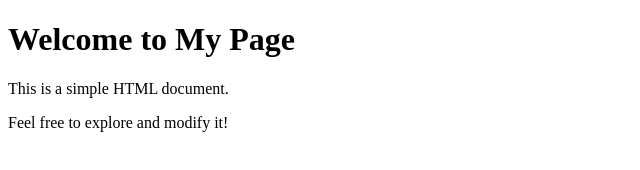
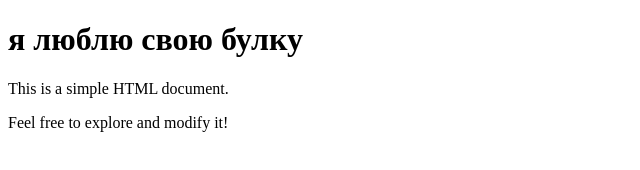
Before and after one commit to 01eksandr0/learn-branches, a plain HTML site: page index.html in a window 1280 px wide. Shown: the whole page, without its empty margins (0-640 px from the left). Drawn offline with Linux system fonts and the light colour scheme.

Commit message:
change h1

```diff
--- a/index.html
+++ b/index.html
@@ -1,13 +1,13 @@
 <!DOCTYPE html>
 <html lang="en">
   <head>
-    <meta charset="UTF-8">
-    <meta name="viewport" content="width=device-width, initial-scale=1.0">
+    <meta charset="UTF-8" />
+    <meta name="viewport" content="width=device-width, initial-scale=1.0" />
     <title>Document</title>
   </head>
   <body>
     <div>
-        <h1>Welcome to My Page</h1>
+      <h1>я люблю свою булку</h1>
       <p>This is a simple HTML document.</p>
       <p>Feel free to explore and modify it!</p>
     </div>
```
Lines whose indentation alone changed are shown as unchanged.
